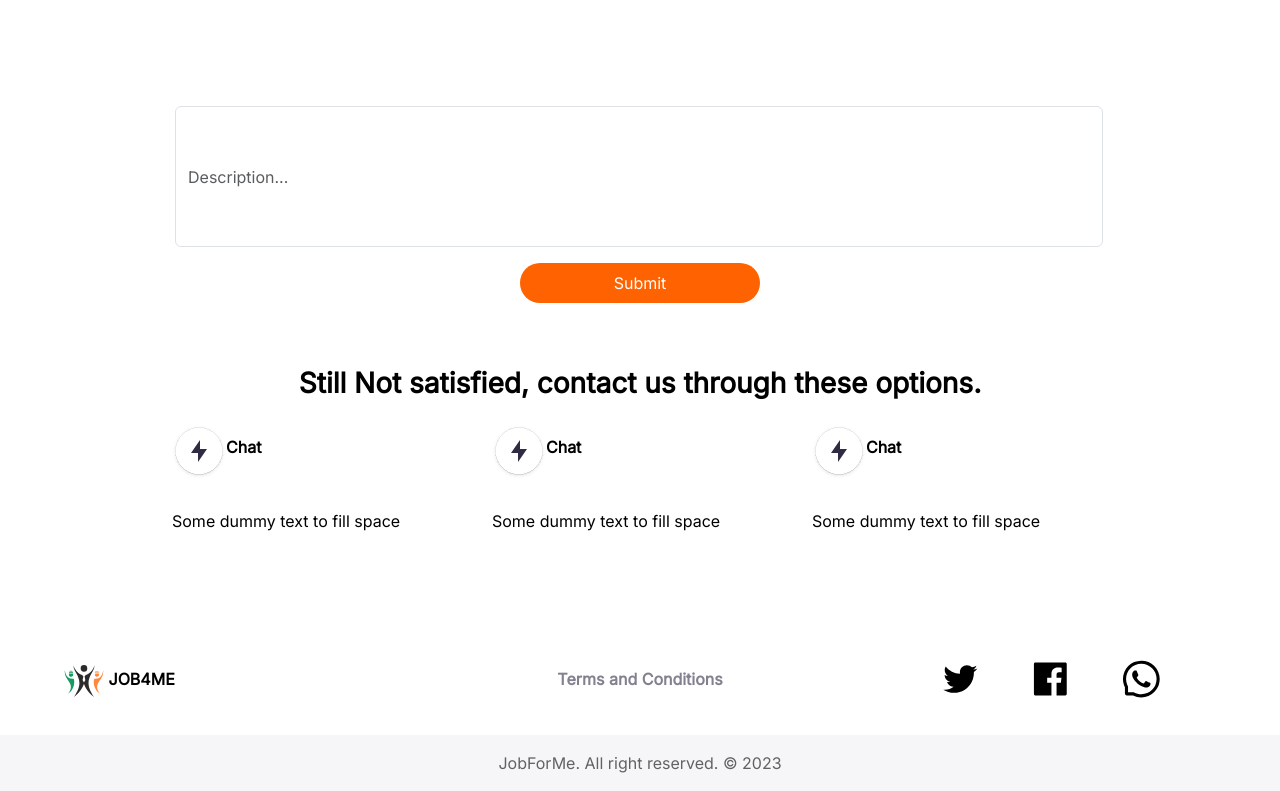
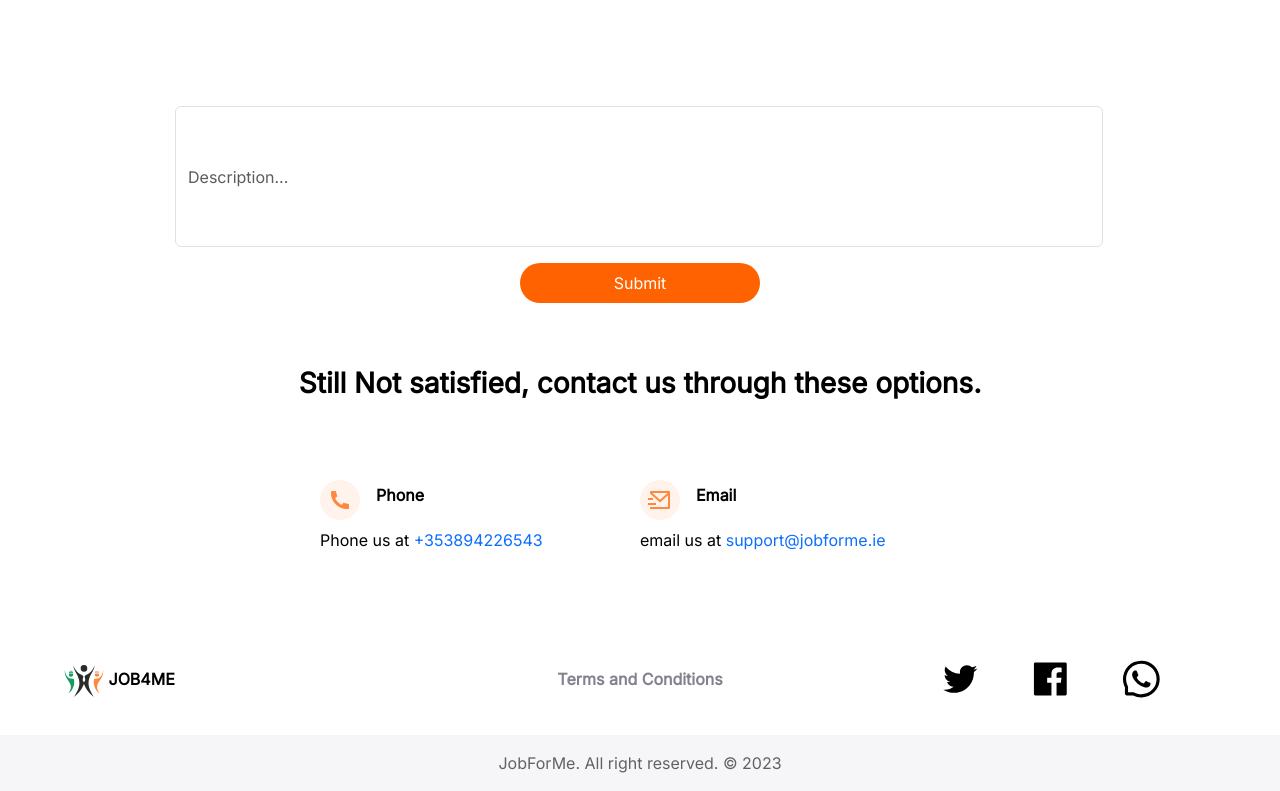
Before and after one commit to adminjobforme/jobforme, a React (Create React App) app: page /contact-us in a window 1280 px wide. Shown: the part 1857-2648 px from the top of the page. Built offline with nearby package versions, Linux system fonts and the light colour scheme.

Commit message:
update icons for contact us page

```diff
--- /dev/null
+++ b/src/icons/contact-us/Email.js
@@ -0,0 +1,11 @@
+import * as React from 'react'
+const SvgEmail = (props) => (
+  <svg xmlns='http://www.w3.org/2000/svg' width={40} height={40} fill='none' {...props}>
+    <circle cx={20} cy={20} r={20} fill='#FF883E' fillOpacity={0.1} />
+    <path
+      fill='#FF883E'
+      d='M30 28.007a1 1 0 0 1-.992.993H10.992a.993.993 0 0 1-.992-.993V27h18V15.3l-8 7.2-10-9V12a1 1 0 0 1 1-1h18a1 1 0 0 1 1 1v16.007ZM12.434 13 20 19.81 27.566 13H12.434ZM8 23h8v2H8v-2Zm0-5h5v2H8v-2Z'
+    />
+  </svg>
+)
+export default SvgEmail
--- /dev/null
+++ b/src/icons/contact-us/Phone.js
@@ -0,0 +1,11 @@
+import * as React from 'react'
+const SvgPhone = (props) => (
+  <svg xmlns='http://www.w3.org/2000/svg' width={40} height={40} fill='none' {...props}>
+    <circle cx={20} cy={20} r={20} fill='#FF883E' fillOpacity={0.1} />
+    <path
+      fill='#FF883E'
+      d='M29 24.42v3.536a1 1 0 0 1-.93.998c-.437.03-.794.046-1.07.046-8.837 0-16-7.163-16-16 0-.276.015-.633.046-1.07a1 1 0 0 1 .998-.93h3.536a.5.5 0 0 1 .498.45c.023.23.044.413.064.552a13.9 13.9 0 0 0 1.208 4.001c.095.2.033.439-.147.567l-2.158 1.542a13.047 13.047 0 0 0 6.844 6.844l1.54-2.154a.462.462 0 0 1 .573-.149 13.9 13.9 0 0 0 4 1.205c.139.02.322.042.55.064a.5.5 0 0 1 .449.498H29Z'
+    />
+  </svg>
+)
+export default SvgPhone
--- /dev/null
+++ b/src/icons/contact-us/index.js
@@ -0,0 +1,2 @@
+export { default as Email } from './Email'
+export { default as Phone } from './Phone'
--- a/src/pages/contact-us/ContactUs.tsx
+++ b/src/pages/contact-us/ContactUs.tsx
@@ -2,6 +2,7 @@ import { Form, InputGroup } from 'react-bootstrap';
 import './ContactUs.css';
 import { Featured } from '../../icons/home-icons';
 import FaqDropdown from '../../components/faq-dropdown/FaqDropdown';
+import { Email, Phone } from '../../icons/contact-us';
 const ContactUs = () => {
   return (
     <div className='d-flex flex-column' id='contact-us'>
@@ -78,37 +79,27 @@ const ContactUs = () => {
 
         <section className='d-flex flex-column justify-content-center align-items-center pt-5' id='contact-us-d'>
                 <h3 className='fw-bold d-flex align-items-center h-25'>Still Not satisfied, contact us through these options.</h3>
-                <div className='h-75 w-75 row row-cols-1 row-cols-lg-3'>
-                    <div className='col'>
+                <div className='h-75 w-100 d-flex flex-wrap justify-content-center align-items-center'>
+                    <div className='w-25'>
                         <div className='d-flex align-items-center'>
-                            <Featured/>
-                            <h6 className='fw-bold h-100'>Chat</h6>
+                            <Phone/>
+                            <h6 className='fw-bold h-100 mx-3'>Phone</h6>
                         </div>
-                        <div className='h-50 d-flex align-items-center'>
-                            <p >Some dummy text to fill space</p>
+                        <div className='h-50 d-flex align-items-center mt-2'>
+                            <p>Phone us at <a href='tel:+353894226543' className='text-decoration-none'>+353894226543</a></p>
                         </div>
+                    </div>
 
+                    <div className='w-25'>
+                        <div className='d-flex align-items-center'>
+                            <Email/>
+                            <h6 className='fw-bold h-100 mx-3'>Email</h6>
+                        </div>
+                        <div className='h-50 d-flex align-items-center mt-2'>
+                            <p>email us at <a href='mailto:support@jobforme.ie' className='text-decoration-none'>support@jobforme.ie</a></p>
+                        </div>
                     </div>
-                    <div className='col'>
-                        <div className='d-flex align-items-center'>
-                            <Featured/>
-                            <h6 className='fw-bold h-100'>Chat</h6>
-                        </div>
-                        <div className='h-50 d-flex align-items-center'>
-                            <p >Some dummy text to fill space</p>
-                        </div>
 
-                    </div>
-                    <div className='col'>
-                        <div className='d-flex align-items-center'>
-                            <Featured/>
-                            <h6 className='fw-bold h-100'>Chat</h6>
-                        </div>
-                        <div className='h-50 d-flex align-items-center'>
-                            <p >Some dummy text to fill space</p>
-                        </div>
-
-                    </div>
                 </div>
         </section>
     </div>
```
Also changed, not shown: assets/contact-us/email.svg (added), assets/contact-us/phone.svg (added).
